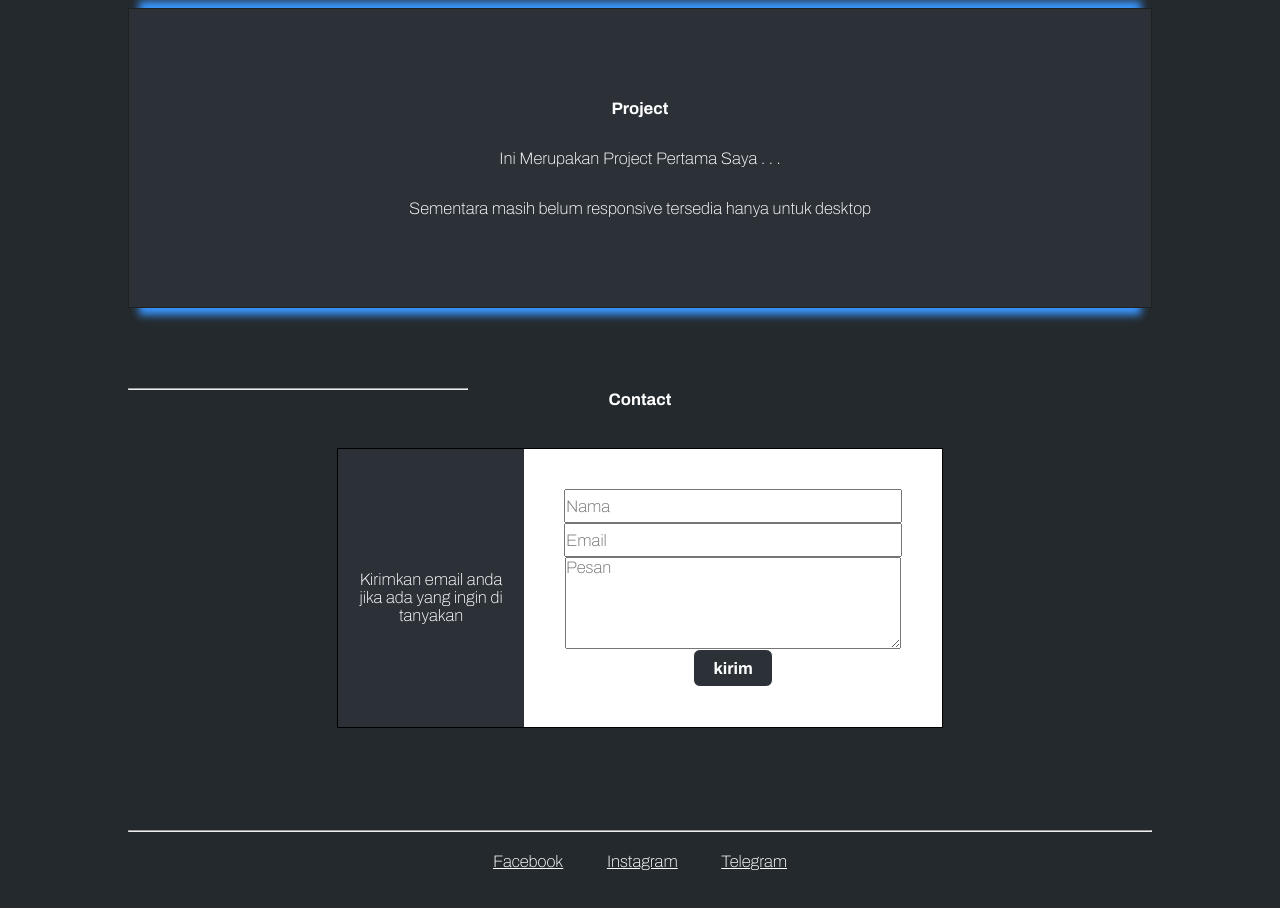
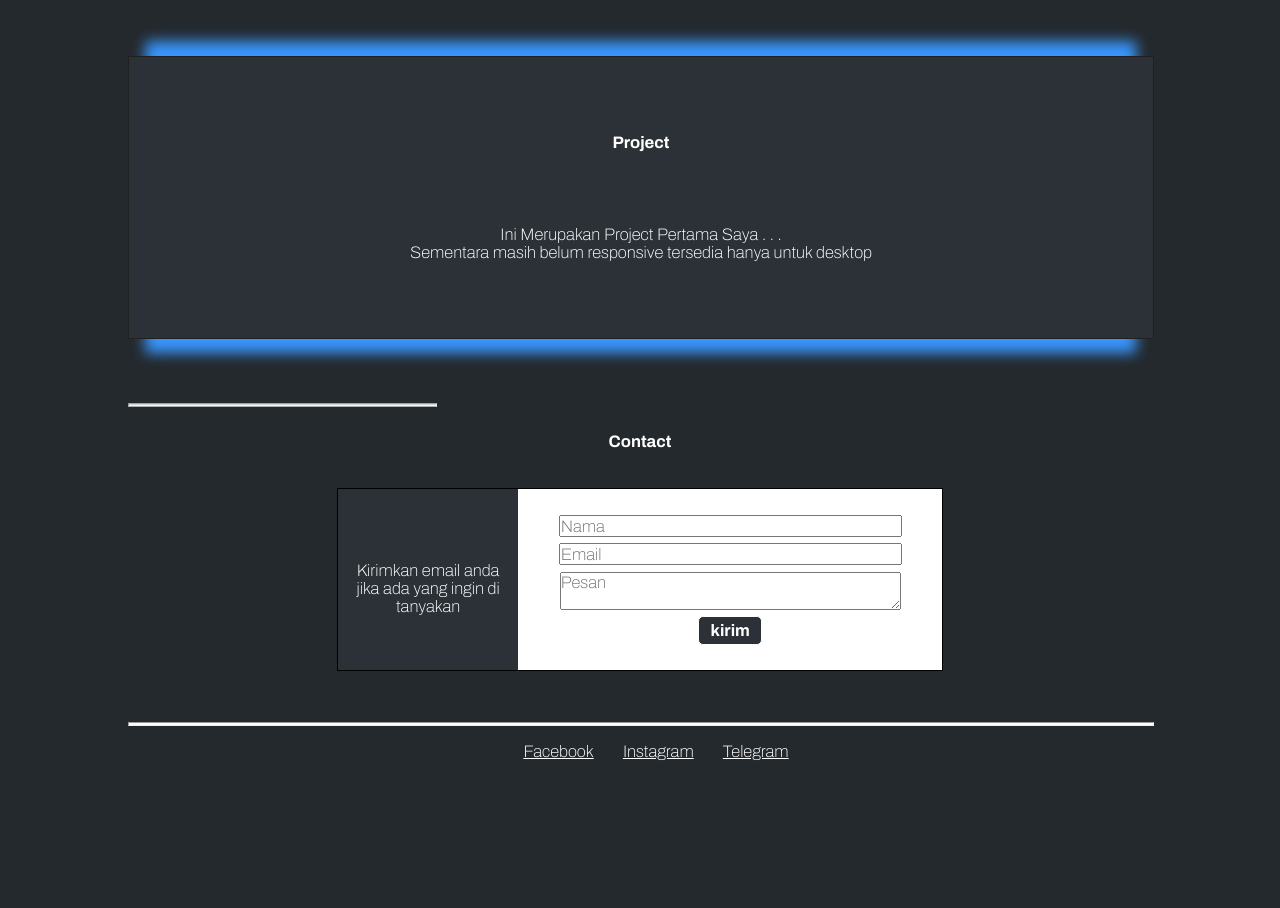
Before and after one commit to junaedimg/junaedimg.github.io, a plain HTML site: page index.html in a window 1280 px wide. Shown: the part 910-1818 px from the top of the page. After the commit the page ends 1721 px from the top, so only its background shows below. Drawn offline with Linux system fonts and the light colour scheme.

Commit message:
memperbaiki layout untuk desktop

```diff
--- a/assets/css/style.css
+++ b/assets/css/style.css
@@ -1,4 +1,3 @@
-
 /* font yang digunakan
 font-family: 'Archivo', sans-serif;
 font-family: 'Manrope', sans-serif;
@@ -29,7 +28,6 @@ input,
 textarea {
   font-size: 1.3vw;
 }
-
 
 header .container-header {
   display: flex;
@@ -201,7 +199,7 @@ section#skill .container-skill {
   flex-direction: column;
   justify-content: space-between;
   border: 1px solid white;
-  gap: 33px;
+  gap: 3vw;
 }
 
 section#skill #container-card {
@@ -210,7 +208,7 @@ section#skill #container-card {
   justify-content: space-around;
 }
 
-section#skill hr{
+section#skill hr {
   height: 0.1vw;
   background-color: white;
 }
@@ -248,38 +246,41 @@ section#skill #container-card .card .img img {
 /* awal dari section Project   */
 
 section#project {
-  margin: 50px 0 0;
+  margin: 9vw 0 0;
 }
 
 section#project #container-project {
   width: 100%;
-  height: 300px;
+  height: 10vw;
+  padding: 6vw 0;
   background-color: #2b3137;
   border-top: 1px solid #0d74e7;
   border-bottom: 1px solid #0d74e7;
   border: 1px solid #202020;
-  margin-top: 25px;
-  box-shadow: 0px -18px 8px -11px #3997ff, 0px 18px 8px -11px #3997ff;
+  box-shadow: 0vw -2.5vw 1vw -1.3vw #3997ff, 0vw 2.5vw 1vw -1.3vw #3997ff;
   display: flex;
   flex-direction: column;
   align-items: center;
   justify-content: space-between;
-  box-sizing: border-box;
-  padding: 90px 0;
+  text-align: center;
 }
 
 /* awal dari section Contact   */
 
 section#contact {
-  margin: 80px 0 0;
+  margin: 7vw 0 0;
 }
 
 section#contact hr {
-  width: 33%;
+  position: relative;
+  transform: translateY(-2vw);
+  width: 30%;
+  height: 0.1vw;
+  background-color: white;
 }
 
 section#contact h2 {
-  margin-bottom: 40px;
+  margin-bottom: 3vw;
   text-align: center;
 }
 section#contact #container-contact {
@@ -290,8 +291,7 @@ section#contact #container-contact {
   background-color: white;
 }
 
-#container-contact .keterangan {
-  padding: 20px 20px;
+#container-contact .container-keterangan {
   display: flex;
   flex-direction: column;
   justify-content: center;
@@ -299,42 +299,42 @@ section#contact #container-contact {
   width: 35%;
   text-align: center;
   background-color: #2b3137;
+  padding: 2vh;
 }
 
-#container-contact .keterangan .img {
+#container-contact .container-keterangan .img {
   width: 70%;
 }
 
-#container-contact .keterangan .img img {
+#container-contact .container-keterangan .img img {
   width: 100%;
 }
 
 #container-contact .container-input {
   width: 100%;
-  padding: 40px 0;
+  padding: 2vw 0;
   display: flex;
   flex-direction: column;
   align-items: center;
   justify-content: space-between;
+  gap: 0.5vw;
 }
 
 #container-contact .container-input .input {
   width: 80%;
-  height: 30px;
   color: black;
 }
 
 #container-contact .container-input .input-pesan {
   width: 80%;
-  height: 90px;
   color: black;
 }
 
 #container-contact .container-input button {
-  width: 80px;
-  padding: 9px 7px;
+  width: 15%;
+  padding: 1% 1%;
   border: 1px solid white;
-  border-radius: 7px;
+  border-radius: 0.4vw;
   font-family: "Archivo", sans-serif;
   background-color: #2b3137;
   font-weight: bold;
@@ -347,10 +347,18 @@ section#contact #container-contact {
 
 /* awal dari footer   */
 footer {
+  margin: 4vw 0;
   width: 100%;
 }
 
+footer hr {
+  height: 0.1vw;
+  width: 100%;
+  background-color: white;
+}
+
 #container-footer {
+  margin: 2vh;
   width: 100%;
 }
 
@@ -359,20 +367,21 @@ footer #container-footer ul {
   margin-left: auto;
   margin-right: auto;
   list-style: none;
+  display: block;
 }
 
 footer #container-footer ul li {
-  padding: 20px;
   display: inline-block;
+  padding: 0 1vw;
 }
-footer #container-footer ul li a {
-}
+
+
+/* CSS RESPONSIVE */
+
 
 /* Extra small devices (phones, 600px and down) */
 @media only screen and (max-width: 600px) {
-  body {
-    background-color: white;
-  }
+
 }
 
 /* Small devices (portrait tablets and large phones, 600px and up) */
@@ -381,16 +390,20 @@ footer #container-footer ul li a {
 
 /* Medium devices (landscape tablets, 768px and up) */
 @media only screen and (min-width: 768px) {
+  body {
+    background-color: white;
+  }
 }
 
 /* Large devices (laptops/desktops, 992px and up) */
 @media only screen and (min-width: 992px) {
-
-}
-
-/* Extra large devices (large laptops and desktops, 1200px and up) */
-@media only screen and (min-width: 1200px) {
   body {
     background-color: #24292d;
   }
 }
+
+
+/* Extra large devices (large laptops and desktops, 1200px and up)
+@media only screen and (min-width: 1200px) {
+
+} */
--- a/index.html
+++ b/index.html
@@ -90,13 +90,14 @@
             <hr />
           </div>
         </section>
-        <br /><br />
         <!-- project -->
         <section id="project">
           <div id="container-project">
             <h3>Project</h3>
-            <p>Ini Merupakan Project Pertama Saya . . .</p>
-            <p>Sementara masih belum responsive tersedia hanya untuk desktop</p>
+            <p>
+              Ini Merupakan Project Pertama Saya . . . <br />
+              Sementara masih belum responsive tersedia hanya untuk desktop
+            </p>
           </div>
         </section>
         <!-- contact -->
@@ -104,7 +105,7 @@
           <hr />
           <h2>Contact</h2>
           <div id="container-contact">
-            <div class="keterangan">
+            <div class="container-keterangan">
               <div class="img"><img src="assets/img/message.png" alt="" /></div>
               <p>Kirimkan email anda jika ada yang ingin di tanyakan</p>
             </div>
@@ -116,11 +117,10 @@
             </div>
           </div>
         </section>
-        <br /><br /><br /><br /><br /><br />
       </main>
       <footer>
+        <hr />
         <div id="container-footer">
-          <hr />
           <ul>
             <li><a href="">Facebook</a></li>
             <li><a href="">Instagram</a></li>
@@ -129,6 +129,5 @@
         </div>
       </footer>
     </div>
-    <br /><br /><br /><br /><br /><br /><br /><br /><br /><br /><br /><br />
   </body>
 </html>
```
